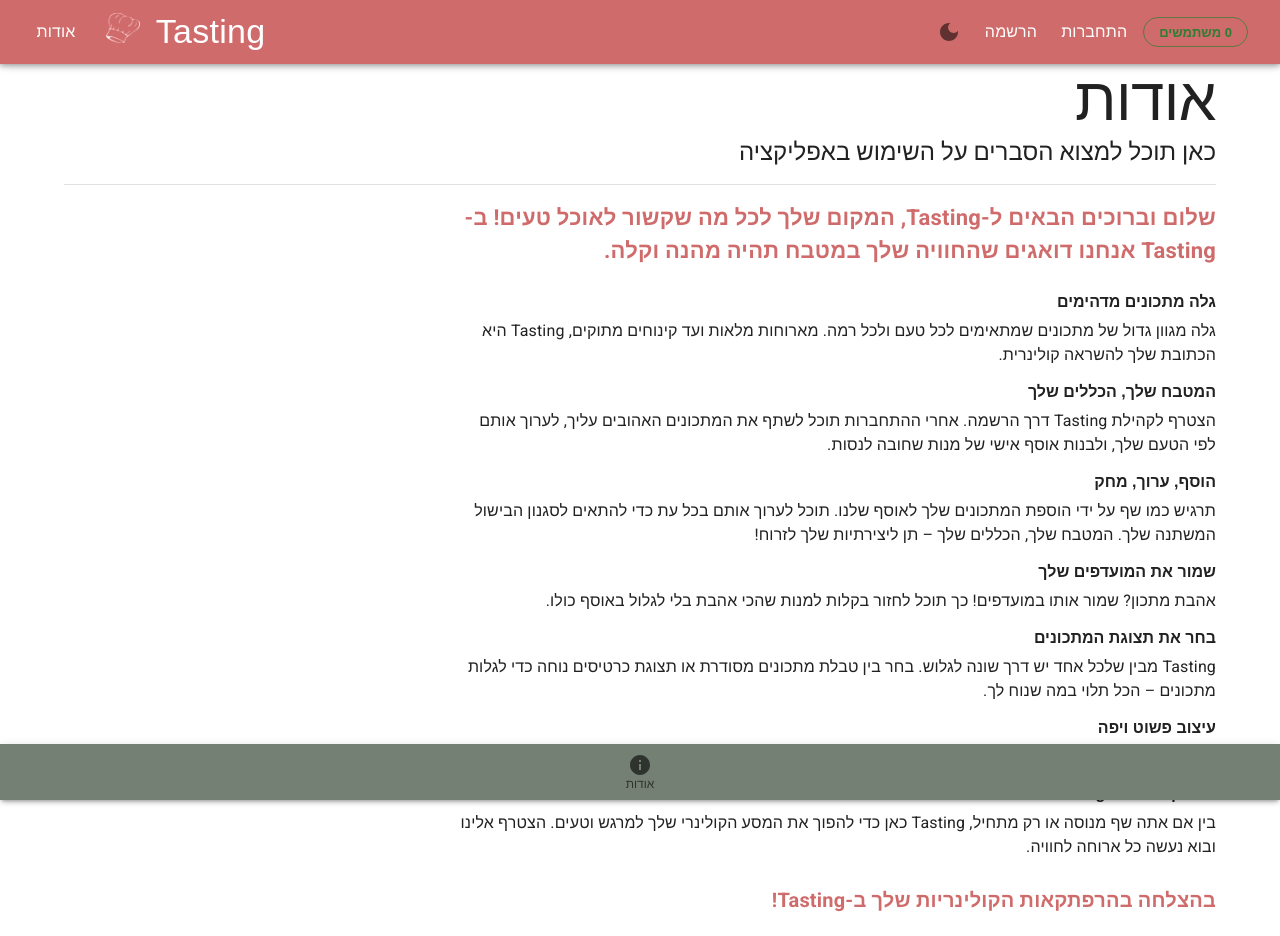
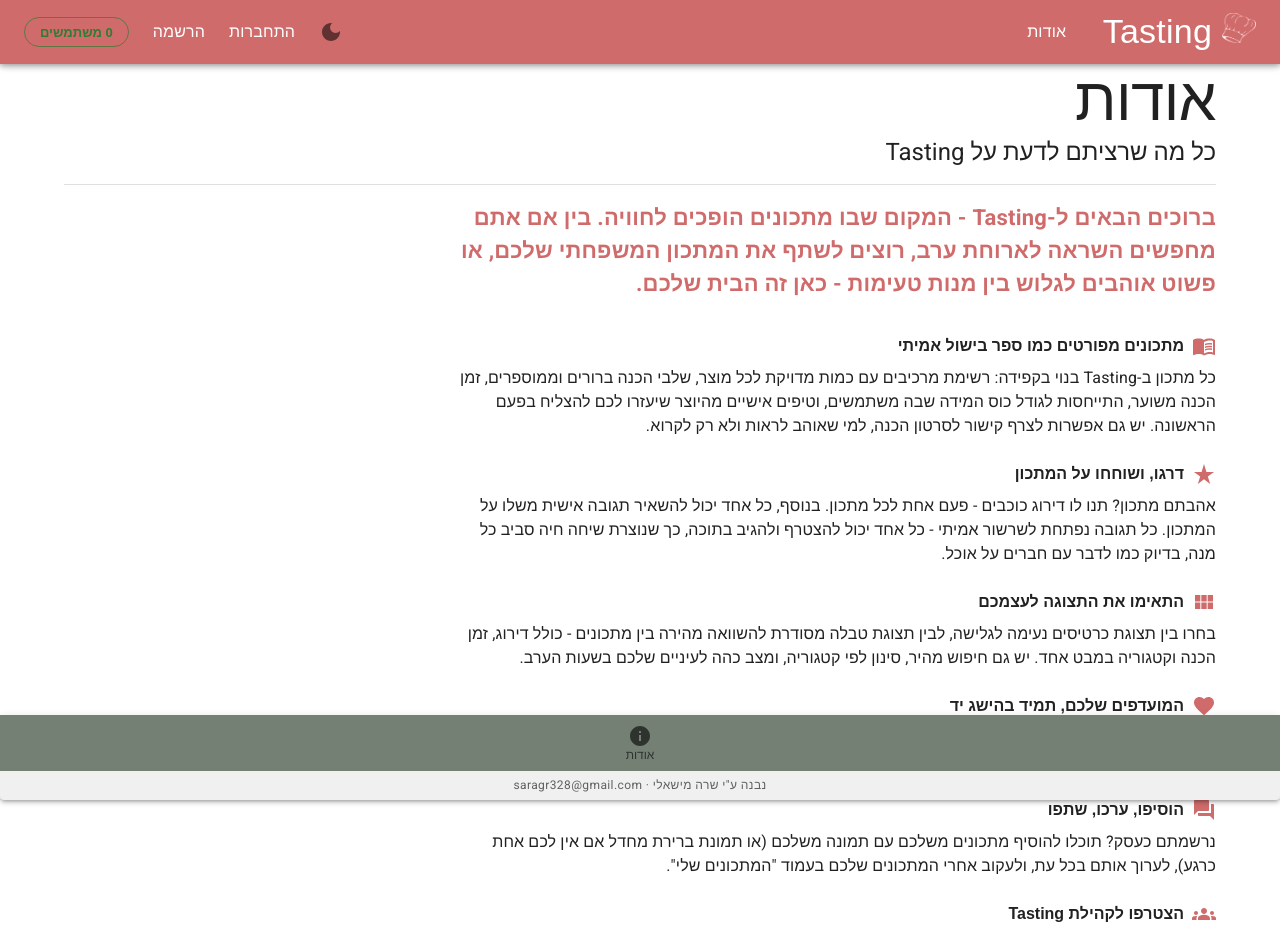
Before and after one commit to saragrazi/Tasting-Final-Project, a React (Create React App) app in the folder client/: page /about in a window 1280 px wide. Shown: the top 936 px of the page. Built offline with nearby package versions, Linux system fonts and the light colour scheme; no server answers.

Commit message:
הוספת מצב כהה (Dark Mode) לאתר
- מתג החלפת ערכת נושא בהיר/כהה
- עדכון פוטר, לוגו, סרגל ניווט ועמוד אודות לתמיכה במצב כהה

```diff
--- a/client/src/layout/footer/Footer.jsx
+++ b/client/src/layout/footer/Footer.jsx
@@ -3,6 +3,8 @@
 import BottomNavigationAction from "@mui/material/BottomNavigationAction";
 import FavoriteIcon from "@mui/icons-material/Favorite";
 import Paper from "@mui/material/Paper";
+import Box from "@mui/material/Box";
+import Typography from "@mui/material/Typography";
 import InfoIcon from "@mui/icons-material/Info";
 import { useNavigate } from "react-router-dom";
 import ROUTES from "../../routes/routesModel";
@@ -42,6 +44,11 @@
           />
         )}
       </BottomNavigation>
+      <Box sx={{ textAlign: "center", py: 0.5, backgroundColor: "rgba(0,0,0,0.06)" }}>
+        <Typography variant="caption" color="text.secondary">
+          נבנה ע"י שרה מישאלי · saragr328@gmail.com
+        </Typography>
+      </Box>
     </Paper>
   );
 };
--- a/client/src/layout/header/TopNavBar/Logo/Logo.jsx
+++ b/client/src/layout/header/TopNavBar/Logo/Logo.jsx
@@ -7,6 +7,11 @@
   return (
     <>
       <NavBarLink to={ROUTES.ROOT}>
+        <img
+          src={`${process.env.PUBLIC_URL}/assets/images/chefs-hat-white.png`}
+          alt="כובע שף"
+          style={{ height: "30px", marginLeft: "10px" }}
+        />
         <Typography
           variant="h4"
           sx={{
@@ -17,11 +22,6 @@
         >
           Tasting
         </Typography>
-        <img
-          src={`${process.env.PUBLIC_URL}/assets/images/chefs-hat-white.png`}
-          alt="כובע שף"
-          style={{ height: "30px", marginLeft: "10px" }}
-        />
       </NavBarLink>
     </>
   );
--- a/client/src/layout/header/TopNavBar/NavBar.jsx
+++ b/client/src/layout/header/TopNavBar/NavBar.jsx
@@ -17,8 +17,8 @@
             alignItems: "center",
           }}
         >
+          <LeftNavBar />
           <RightNavBar />
-          <LeftNavBar />
         </Toolbar>
       </AppBar>
     </MenuProvider>
--- a/client/src/layout/header/TopNavBar/right-navigation/Logged.jsx
+++ b/client/src/layout/header/TopNavBar/right-navigation/Logged.jsx
@@ -8,7 +8,14 @@
   const openMenu = useMenu();
 
   return (
-    <Tooltip title="פתח הגדרות">
+    <Tooltip
+      title="פתח הגדרות"
+      componentsProps={{
+        popper: {
+          modifiers: [{ name: "offset", options: { offset: [0, 10] } }],
+        },
+      }}
+    >
       <IconButton
         sx={{ p: 0, display: "inline-flex", marginLeft: 2 }}
         onClick={(e) => openMenu(e.currentTarget)}
--- a/client/src/layout/header/TopNavBar/right-navigation/RightNavBar.jsx
+++ b/client/src/layout/header/TopNavBar/right-navigation/RightNavBar.jsx
@@ -59,6 +59,7 @@
           display: "inline-flex",
           alignItems: "center",
           gap: 1,
+          flexDirection: "row-reverse",
         }}
       >
         <Chip
--- a/client/src/pages/AboutPage.jsx
+++ b/client/src/pages/AboutPage.jsx
@@ -3,58 +3,90 @@
 import PageHeader from "./../components/PageHeader";
 import Grid from "@mui/material/Grid";
 import { Typography, Box } from "@mui/material";
+import MenuBookIcon from "@mui/icons-material/MenuBook";
+import StarRateIcon from "@mui/icons-material/StarRate";
+import ForumIcon from "@mui/icons-material/Forum";
+import ViewModuleIcon from "@mui/icons-material/ViewModule";
+import FavoriteIcon from "@mui/icons-material/Favorite";
+import GroupsIcon from "@mui/icons-material/Groups";
+
+const SectionTitle = ({ icon, children }) => (
+  <Box sx={{ mt: 3, mb: 1, display: "flex", alignItems: "center", gap: 1, fontWeight: "bold" }}>
+    {icon}
+    {children}
+  </Box>
+);
 
 const AboutPage = () => {
   return (
     <Container maxWidth="lg" sx={{ direction: "rtl", textAlign: "right" }}>
-       <PageHeader
+      <PageHeader
         title="אודות"
-        subtitle="כאן תוכל למצוא הסברים על השימוש באפליקציה"
+        subtitle="כל מה שרציתם לדעת על Tasting"
       />
 
       <Grid container spacing={2}>
         <Grid item xs={12} md={8} alignItems="center" sx={{ direction: "rtl", textAlign: "right" }}>
           <Typography className="welcome" align="right" paragraph>
-              שלום וברוכים הבאים ל-Tasting, המקום שלך לכל מה שקשור לאוכל טעים! ב-Tasting אנחנו
-              דואגים שהחוויה שלך במטבח תהיה מהנה וקלה.
+            ברוכים הבאים ל-Tasting - המקום שבו מתכונים הופכים לחוויה. בין אם אתם מחפשים השראה
+            לארוחת ערב, רוצים לשתף את המתכון המשפחתי שלכם, או פשוט אוהבים לגלוש בין מנות טעימות -
+            כאן זה הבית שלכם.
           </Typography>
-          <Box sx={{ mt: 2, mb: 1, fontWeight: "bold" }}>גלה מתכונים מדהימים</Box>
+
+          <SectionTitle icon={<MenuBookIcon sx={{ color: "#d06b6b" }} />}>
+            מתכונים מפורטים כמו ספר בישול אמיתי
+          </SectionTitle>
           <Typography align="right" paragraph>
-            גלה מגוון גדול של מתכונים שמתאימים לכל טעם ולכל רמה. מארוחות מלאות ועד קינוחים מתוקים,
-            Tasting היא הכתובת שלך להשראה קולינרית.
+            כל מתכון ב-Tasting בנוי בקפידה: רשימת מרכיבים עם כמות מדויקת לכל מוצר, שלבי הכנה
+            ברורים וממוספרים, זמן הכנה משוער, התייחסות לגודל כוס המידה שבה משתמשים, וטיפים
+            אישיים מהיוצר שיעזרו לכם להצליח בפעם הראשונה. יש גם אפשרות לצרף קישור לסרטון הכנה,
+            למי שאוהב לראות ולא רק לקרוא.
           </Typography>
-          <Box sx={{ mt: 2, mb: 1, fontWeight: "bold" }}>המטבח שלך, הכללים שלך</Box>
+
+          <SectionTitle icon={<StarRateIcon sx={{ color: "#d06b6b" }} />}>
+            דרגו, ושוחחו על המתכון
+          </SectionTitle>
           <Typography align="right" paragraph>
-            הצטרף לקהילת Tasting דרך הרשמה. אחרי ההתחברות תוכל לשתף את המתכונים האהובים עליך,
-            לערוך אותם לפי הטעם שלך, ולבנות אוסף אישי של מנות שחובה לנסות.
+            אהבתם מתכון? תנו לו דירוג כוכבים - פעם אחת לכל מתכון. בנוסף, כל אחד יכול להשאיר
+            תגובה אישית משלו על המתכון. כל תגובה נפתחת לשרשור אמיתי - כל אחד יכול להצטרף ולהגיב
+            בתוכה, כך שנוצרת שיחה חיה סביב כל מנה, בדיוק כמו לדבר עם חברים על אוכל.
           </Typography>
-          <Box sx={{ mt: 2, mb: 1, fontWeight: "bold" }}>הוסף, ערוך, מחק</Box>
+
+          <SectionTitle icon={<ViewModuleIcon sx={{ color: "#d06b6b" }} />}>
+            התאימו את התצוגה לעצמכם
+          </SectionTitle>
           <Typography align="right" paragraph>
-            תרגיש כמו שף על ידי הוספת המתכונים שלך לאוסף שלנו. תוכל לערוך אותם בכל עת
-            כדי להתאים לסגנון הבישול המשתנה שלך. המטבח שלך, הכללים שלך – תן ליצירתיות שלך
-            לזרוח!
+            בחרו בין תצוגת כרטיסים נעימה לגלישה, לבין תצוגת טבלה מסודרת להשוואה מהירה בין
+            מתכונים - כולל דירוג, זמן הכנה וקטגוריה במבט אחד. יש גם חיפוש מהיר, סינון לפי
+            קטגוריה, ומצב כהה לעיניים שלכם בשעות הערב.
           </Typography>
-          <Box sx={{ mt: 2, mb: 1, fontWeight: "bold" }}>שמור את המועדפים שלך</Box>
+
+          <SectionTitle icon={<FavoriteIcon sx={{ color: "#d06b6b" }} />}>
+            המועדפים שלכם, תמיד בהישג יד
+          </SectionTitle>
           <Typography align="right" paragraph>
-            אהבת מתכון? שמור אותו במועדפים! כך תוכל לחזור בקלות למנות שהכי אהבת בלי
-            לגלול באוסף כולו.
+            מצאתם מתכון שאתם יודעים שתחזרו אליו? שמרו אותו במועדפים בלחיצת כפתור, וכך תוכלו
+            למצוא אותו שוב במקום אחד, בלי לחפש בין כל המתכונים.
           </Typography>
-          <Box sx={{ mt: 2, mb: 1, fontWeight: "bold" }}>בחר את תצוגת המתכונים</Box>
+
+          <SectionTitle icon={<ForumIcon sx={{ color: "#d06b6b" }} />}>
+            הוסיפו, ערכו, שתפו
+          </SectionTitle>
           <Typography align="right" paragraph>
-            Tasting מבין שלכל אחד יש דרך שונה לגלוש. בחר בין טבלת מתכונים מסודרת או תצוגת
-            כרטיסים נוחה כדי לגלות מתכונים – הכל תלוי במה שנוח לך.
+            נרשמתם כעסק? תוכלו להוסיף מתכונים משלכם עם תמונה משלכם (או תמונת ברירת מחדל אם
+            אין לכם אחת כרגע), לערוך אותם בכל עת, ולעקוב אחרי המתכונים שלכם בעמוד "המתכונים שלי".
           </Typography>
-          <Box sx={{ mt: 2, mb: 1, fontWeight: "bold" }}>עיצוב פשוט ויפה</Box>
+
+          <SectionTitle icon={<GroupsIcon sx={{ color: "#d06b6b" }} />}>
+            הצטרפו לקהילת Tasting
+          </SectionTitle>
           <Typography align="right" paragraph>
-            Tasting לא רק פרקטי, הוא גם יפה! תהנה מעיצוב נקי וידידותי שמעצים את חוויית הבישול שלך.
+            בין אם אתם שפים מנוסים או רק מתחילים במטבח, Tasting כאן כדי להפוך כל ארוחה
+            להרפתקה קולינרית קטנה. הצטרפו אלינו, גלו מתכון חדש, ותנו לו לספר לכם סיפור.
           </Typography>
-          <Box sx={{ mt: 2, mb: 1, fontWeight: "bold" }}>הצטרף אלינו ל-Tasting</Box>
-          <Typography align="right" paragraph>
-            בין אם אתה שף מנוסה או רק מתחיל, Tasting כאן כדי להפוך את המסע הקולינרי שלך
-            למרגש וטעים. הצטרף אלינו ובוא נעשה כל ארוחה לחוויה.
-          </Typography>
-          <Typography className="welcome1" align="right">
-            בהצלחה בהרפתקאות הקולינריות שלך ב-Tasting!
+
+          <Typography className="welcome1" align="right" sx={{ mt: 2, fontWeight: "bold" }}>
+            בתיאבון, ובהצלחה בהרפתקאות הקולינריות שלכם ב-Tasting!
           </Typography>
         </Grid>
         <Grid
--- a/client/src/providers/ThemeProvider.jsx
+++ b/client/src/providers/ThemeProvider.jsx
@@ -24,6 +24,40 @@
         palette: {
             mode: isDark ? 'dark' : 'light',
         },
+        components: {
+            MuiInputLabel: {
+                styleOverrides: {
+                    root: {
+                        right: 16,
+                        left: 'auto',
+                        transformOrigin: 'top right',
+                        '&.MuiInputLabel-shrink': {
+                            transformOrigin: 'top right',
+                            padding: '0 12px',
+                        },
+                    },
+                },
+            },
+            MuiOutlinedInput: {
+                styleOverrides: {
+                    notchedOutline: {
+                        textAlign: 'right',
+                    },
+                },
+            },
+            MuiSelect: {
+                styleOverrides: {
+                    icon: {
+                        right: 'auto',
+                        left: 7,
+                    },
+                    select: {
+                        paddingRight: 14,
+                        paddingLeft: 32,
+                    },
+                },
+            },
+        },
     });
 
     const value = useMemo(() => {
```
